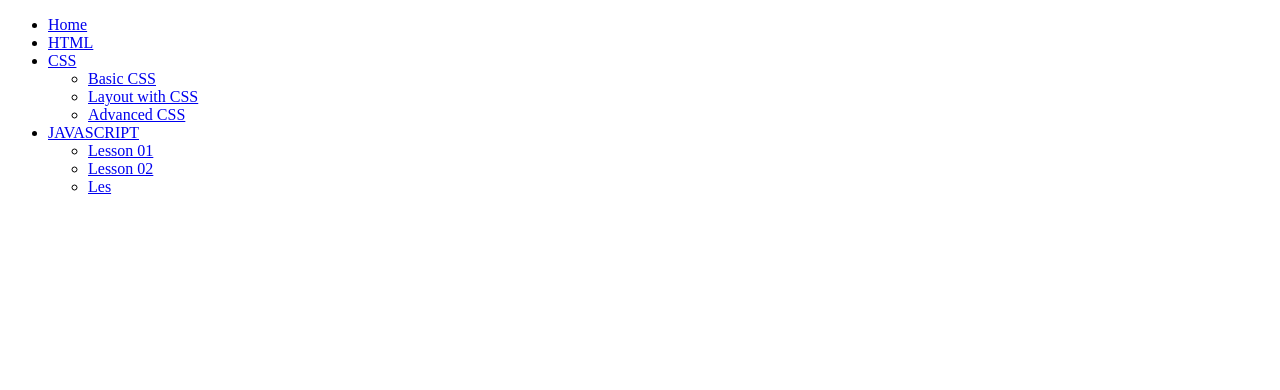
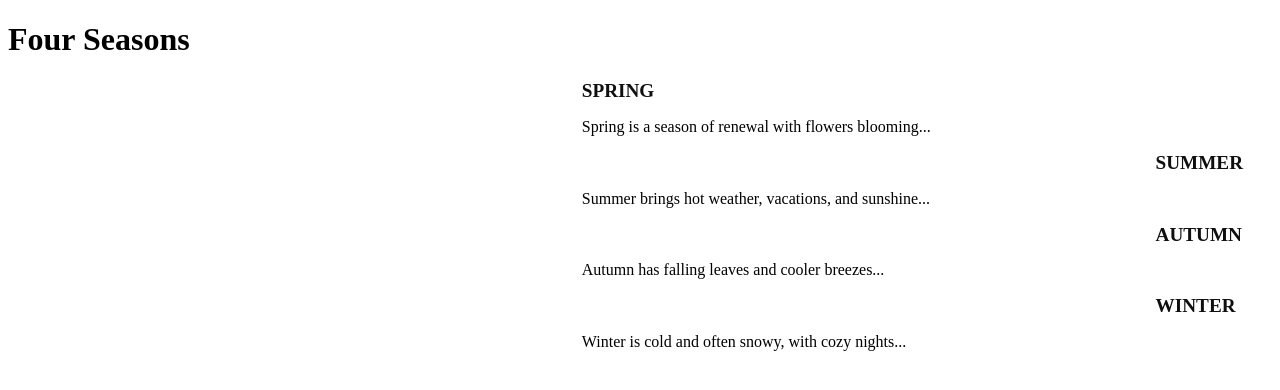
Before and after one commit to quynhtruong0904/webdev_talent, a plain HTML site: page home.html in a window 1280 px wide. Drawn offline with Linux system fonts and the light colour scheme.

Commit message:
Add files via upload

```diff
--- a/home.html
+++ b/home.html
@@ -2,23 +2,46 @@
 <html lang="en">
 <head>
   <meta charset="UTF-8">
-  <title>Exercise 37 - Menu for Website</title>
-  <link rel="stylesheet" href="mainstyle.css">
+  <title>Exercise 38 - Four Seasons</title>
+  <style>
+    p {
+      width: 45%;
+      margin-top: 5px;
+      margin-left: 5px;
+      float: left;
+    }
+    h2 {
+      font-size: 1.2em;
+      font-weight: bold;
+      color: #0f0f0f;
+    }
+    #spring { background-color: #ffccff; }
+    #summer { background-color: #ffff99; }
+    #autumn { background-color: #ffcc99; }
+    #winter { background-color: #cccccc; }
+  </style>
 </head>
 <body>
-  <div id="container">
-    <ul>
-      <li><a href="#">Home</a></li>
-      <li><a href="#">HTML</a></li>
-      <li><a href="#">CSS</a>
-        <ul>
-          <li><a href="#">Basic CSS</a></li>
-          <li><a href="#">Layout with CSS</a></li>
-          <li><a href="#">Advanced CSS</a></li>
-        </ul>
-      </li>
-      <li><a href="#">JAVASCRIPT</a>
-        <ul>
-          <li><a href="#">Lesson 01</a></li>
-          <li><a href="#">Lesson 02</a></li>
-          <li><a href="#">Les
+  <h1>Four Seasons</h1>
+
+  <p id="spring">
+    <h2>SPRING</h2>
+    Spring is a season of renewal with flowers blooming...
+  </p>
+
+  <p id="summer">
+    <h2>SUMMER</h2>
+    Summer brings hot weather, vacations, and sunshine...
+  </p>
+
+  <p id="autumn">
+    <h2>AUTUMN</h2>
+    Autumn has falling leaves and cooler breezes...
+  </p>
+
+  <p id="winter">
+    <h2>WINTER</h2>
+    Winter is cold and often snowy, with cozy nights...
+  </p>
+</body>
+</html>
--- a/style.css
+++ b/style.css
@@ -1,43 +1,44 @@
-* {
+*{box-sizing:border-box}
+body { font-family: Arial, sans-serif; padding: 20px; background:#fff; }
+
+.page-title { margin-bottom: 12px; font-size: 24px; }
+
+/* layout: two per row */
+.seasons-wrap {
+  display: flex;
+  flex-wrap: wrap;
+  gap: 12px;
+}
+
+/* mỗi ô */
+.season {
+  width: 45%;           /* giống yêu cầu */
+  padding: 12px;
+  border-radius: 6px;
+  box-shadow: 0 1px 3px rgba(0,0,0,0.08);
+}
+
+/* tiêu đề */
+.season-title {
+  margin: 0 0 8px 0;
+  font-size: 18px;
+  text-transform: uppercase;
+}
+
+/* đoạn văn chung (tag p) - style chung theo đề */
+.season-text {
   margin: 0;
-  padding: 0;
+  line-height: 1.4;
+  font-size: 14px;
 }
-#container {
-  border: 1px solid blue;
-  position: relative;
-  top: 60px;
-  left: 60px;
-  width: 800px;
-  height: 60px;
+
+/* màu nền cho từng mùa (ID) */
+#spring { background:#ffe6f2; }   /* hồng nhạt */
+#summer { background:#fff1b8; }   /* vàng nhạt */
+#autumn { background:#ffdcb3; }   /* cam nhạt */
+#winter { background:#e6f0ff; }   /* xanh nhạt */
+
+/* responsive: nếu màn nhỏ thì mỗi ô 100% */
+@media (max-width:600px){
+  .season { width: 100%; }
 }
-#container ul {
-  list-style: none;
-}
-#container ul li {
-  float: left;
-  position: relative;
-}
-#container ul li a {
-  display: block;
-  padding: 10px;
-  text-decoration: none;
-  background: #333;
-  color: white;
-}
-#container ul li a:hover {
-  background: #666;
-}
-/* Submenu */
-#container ul li ul {
-  position: absolute;
-  display: none;
-}
-#container ul li:hover ul {
-  display: block;
-}
-#container ul li ul li a {
-  width: 150px;
-  border: 1px solid green;
-  background: #eee;
-  color: black;
-}
```
